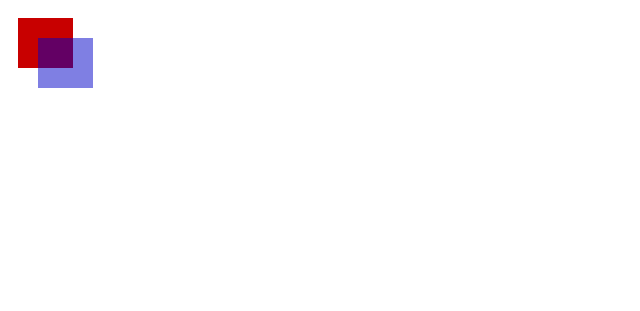
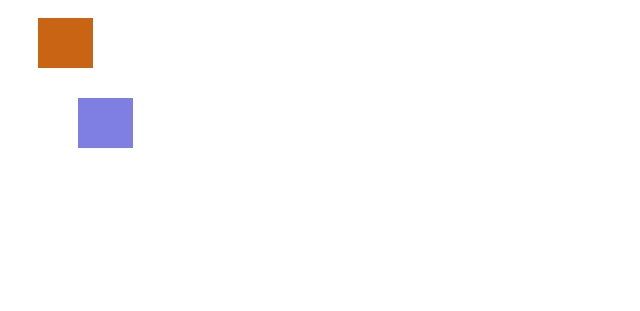
Before and after one commit to avawuw/avawuw.github.io, a plain HTML site: page index.html in a window 1280 px wide. Shown: the whole page, without its empty margins (0-640 px from the left). Drawn offline with Linux system fonts and the light colour scheme.

Commit message:
Update index.html

```diff
--- a/index.html
+++ b/index.html
@@ -6,16 +6,16 @@
       if (canvas.getContext) {
         var ctx = canvas.getContext("2d");
 
-        ctx.fillStyle = "rgb(200,0,0)";
-        ctx.fillRect (10, 10, 55, 50);
+        ctx.fillStyle = "rgb(200,100,19)";
+        ctx.fillRect (30, 10, 55, 50);
 
         ctx.fillStyle = "rgba(0, 0, 200, 0.5)";
-        ctx.fillRect (30, 30, 55, 50);
+        ctx.fillRect (70, 90, 55, 50);
       }
     }
   </script>
  </head>
  <body onload="draw();">
-   <canvas id="canvas" width="150" height="150"></canvas>
+   <canvas id="canvas" width="300" height="300"></canvas>
  </body>
 </html>
```
